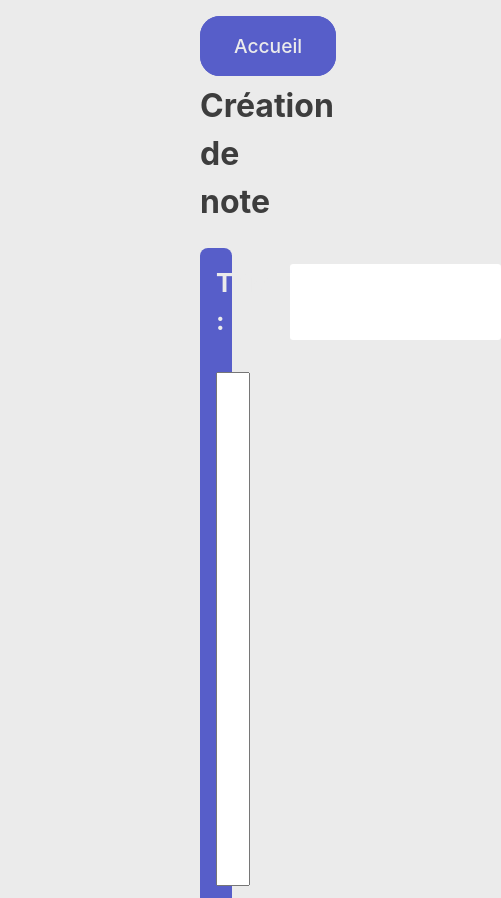
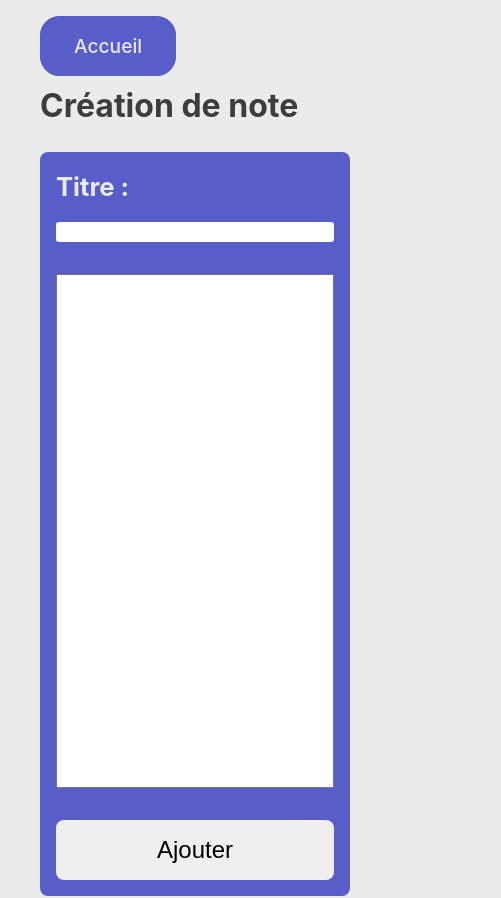
Before and after one commit to LeonardPaillet/challengejs, a React (Vite) app in the folder packages/note-taking/: page /create in a window 390 px wide. Shown: the top 898 px of the page, 501 px wide, since content can reach past the window. Built offline with nearby package versions, Linux system fonts and the light colour scheme.

Commit message:
css mobile

```diff
--- a/packages/note-taking/src/index.css
+++ b/packages/note-taking/src/index.css
@@ -32,6 +32,11 @@ h3{
 #root{
 	padding-inline: 12rem;
 }
+@media (max-width: 768px) {
+	#root {
+	  padding-inline: 2rem;
+	}
+  }
 
 textarea{
 	resize: none;
@@ -143,6 +148,11 @@ form{
 	gap: 1rem;
 	color: var(--white);
 }
+@media (max-width: 768px) {
+	.form-title {
+	  flex-direction: column;
+	}
+  }
 .form-title>h2{
 	margin: 0;
 }
```
